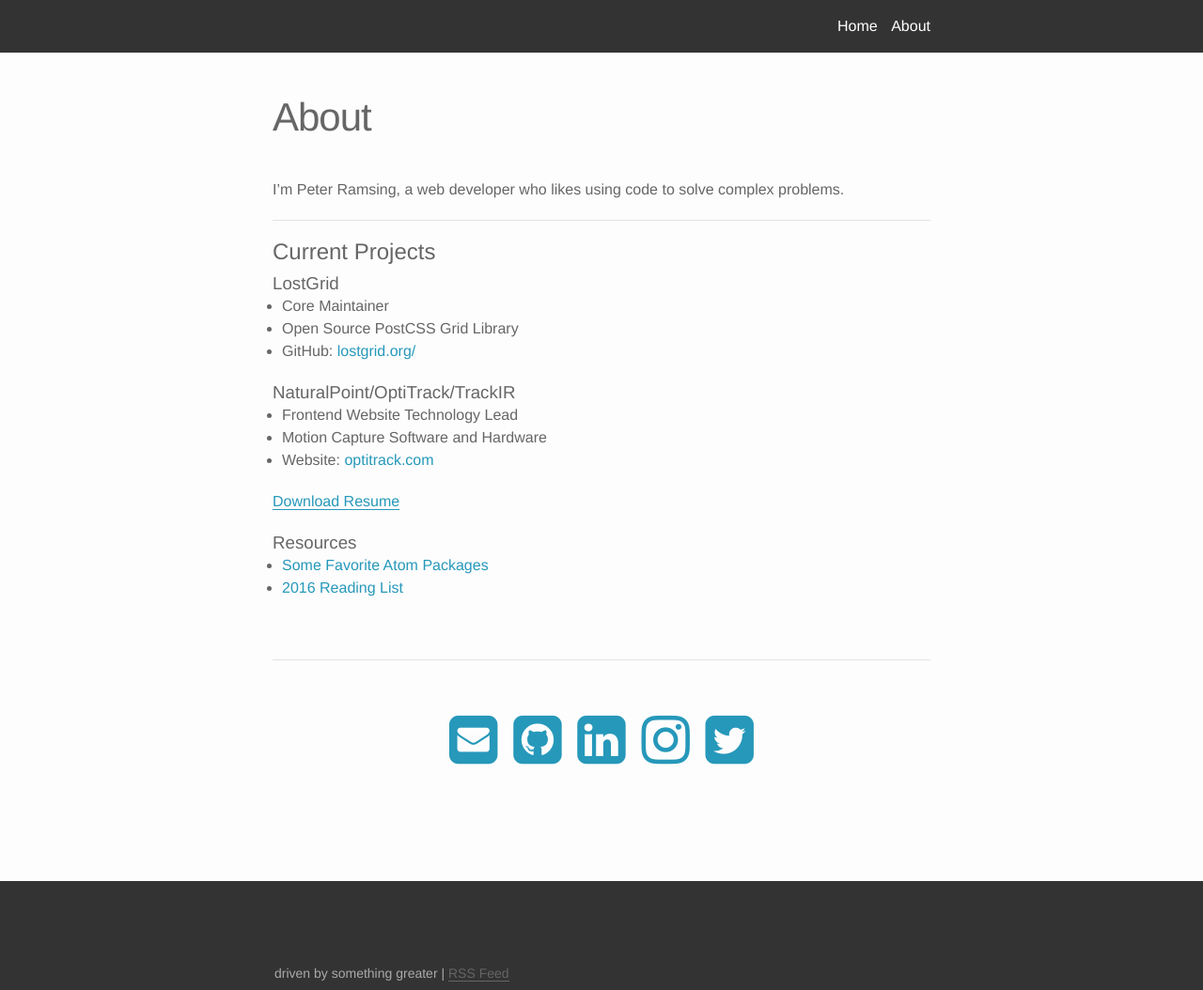
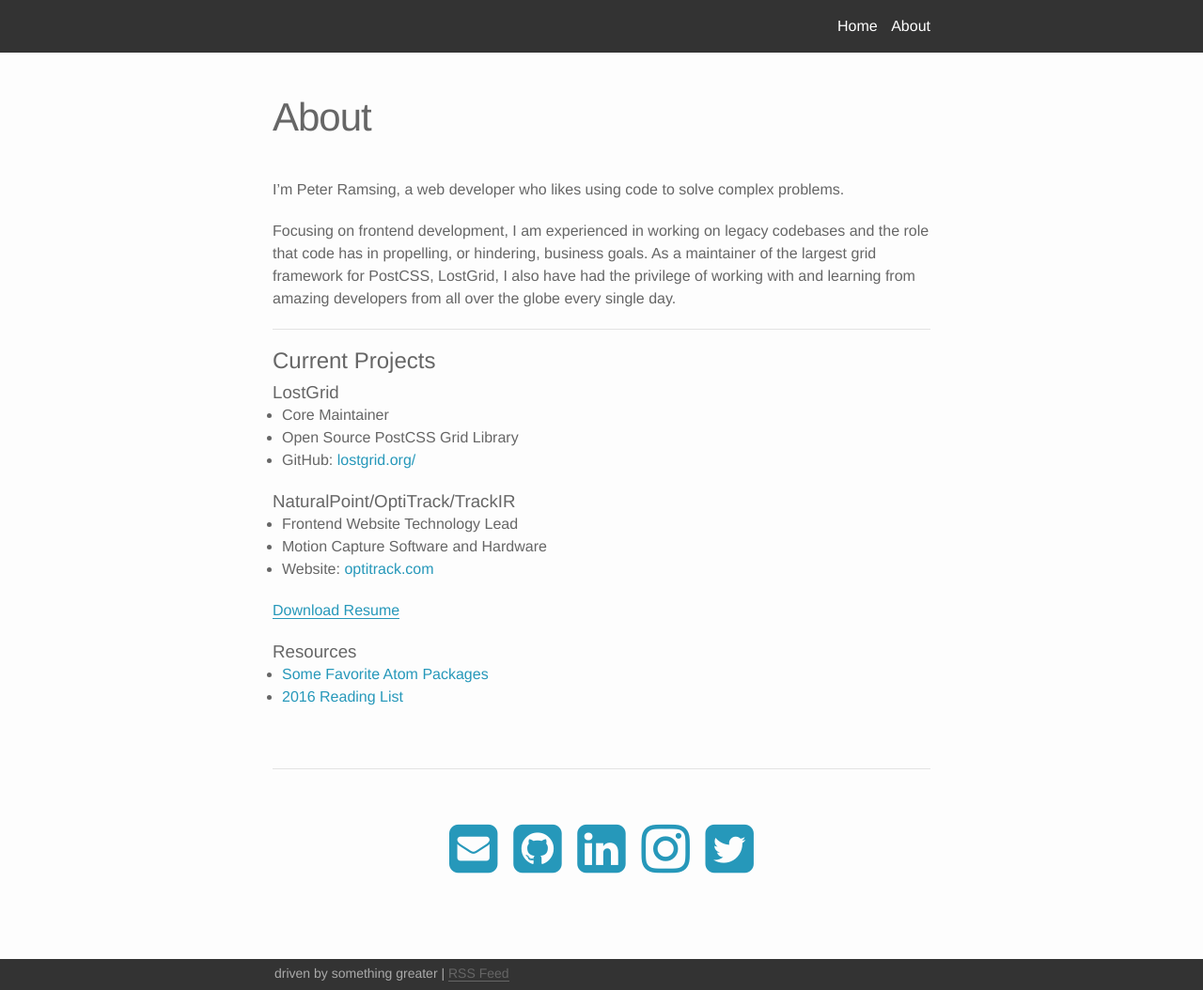
Before and after one commit to peterramsing/personal-site, a Jekyll site: the page built from about.md, in a window 1280 px wide and 1054 px high. Shown: the whole window at 94% size. Built offline with Jekyll 4.4.1, drawn with Linux system fonts in a browser that asks for light colours; nearby versions of some CDN libraries.

Commit message:
Adds more to bio

```diff
--- a/about.md
+++ b/about.md
@@ -7,6 +7,8 @@
 ---
 
 I'm Peter Ramsing, a web developer who likes using code to solve complex problems.
+
+Focusing on frontend development, I am experienced in working on legacy codebases and the role that code has in propelling, or hindering, business goals. As a maintainer of the largest grid framework for PostCSS, LostGrid, I also have had the privilege of working with and learning from amazing developers from all over the globe every single day.
 
 ---
 
```
